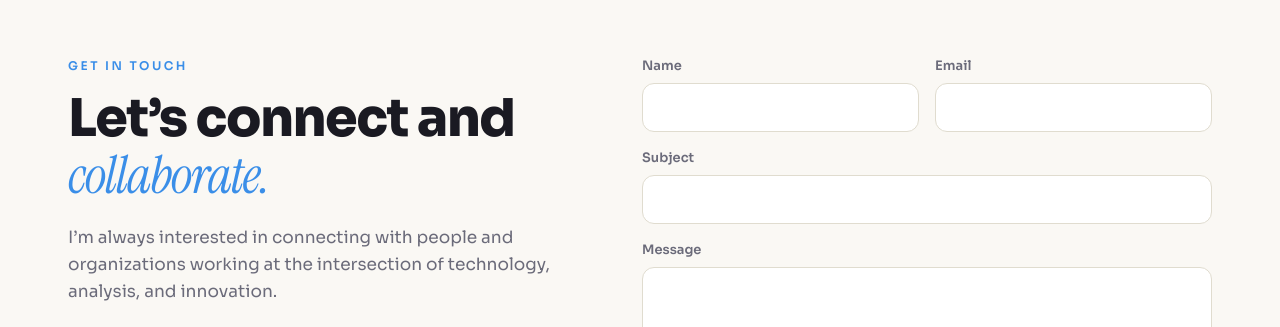
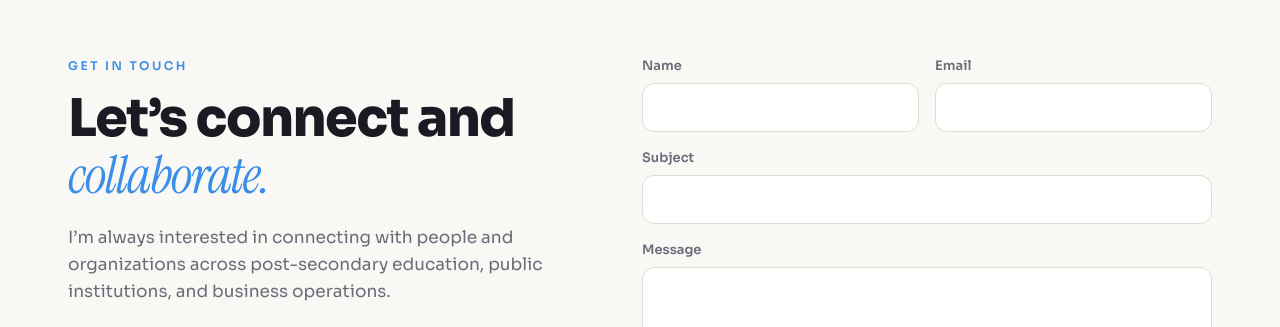
Before and after one commit to maxhartline/maxhartline.github.io, a plain HTML site: page index.html in a window 1280 px wide. Shown: the part 4637-4964 px from the top of the page. Drawn offline with Linux system fonts and the light colour scheme.

Commit message:
Update content via Klar visual CMS

```diff
--- a/index.html
+++ b/index.html
@@ -1789,8 +1789,7 @@
           <div class="contact__info reveal">
             <div class="eyebrow">Get in Touch</div>
             <h2 class="section-title" style="margin-bottom: 20px;">Let’s connect and <em>collaborate.</em></h2>
-            <p>I’m always interested in connecting with people and organizations working at the intersection of
-              technology, analysis, and innovation.</p>
+            <p>I’m always interested in connecting with people and organizations across post-secondary education, public institutions, and business operations.</p>
             <div class="socials">
               <a href="mailto:maxhartline99@gmail.com" aria-label="Email" title="Email">
                 <svg viewBox="0 0 24 24">
```
